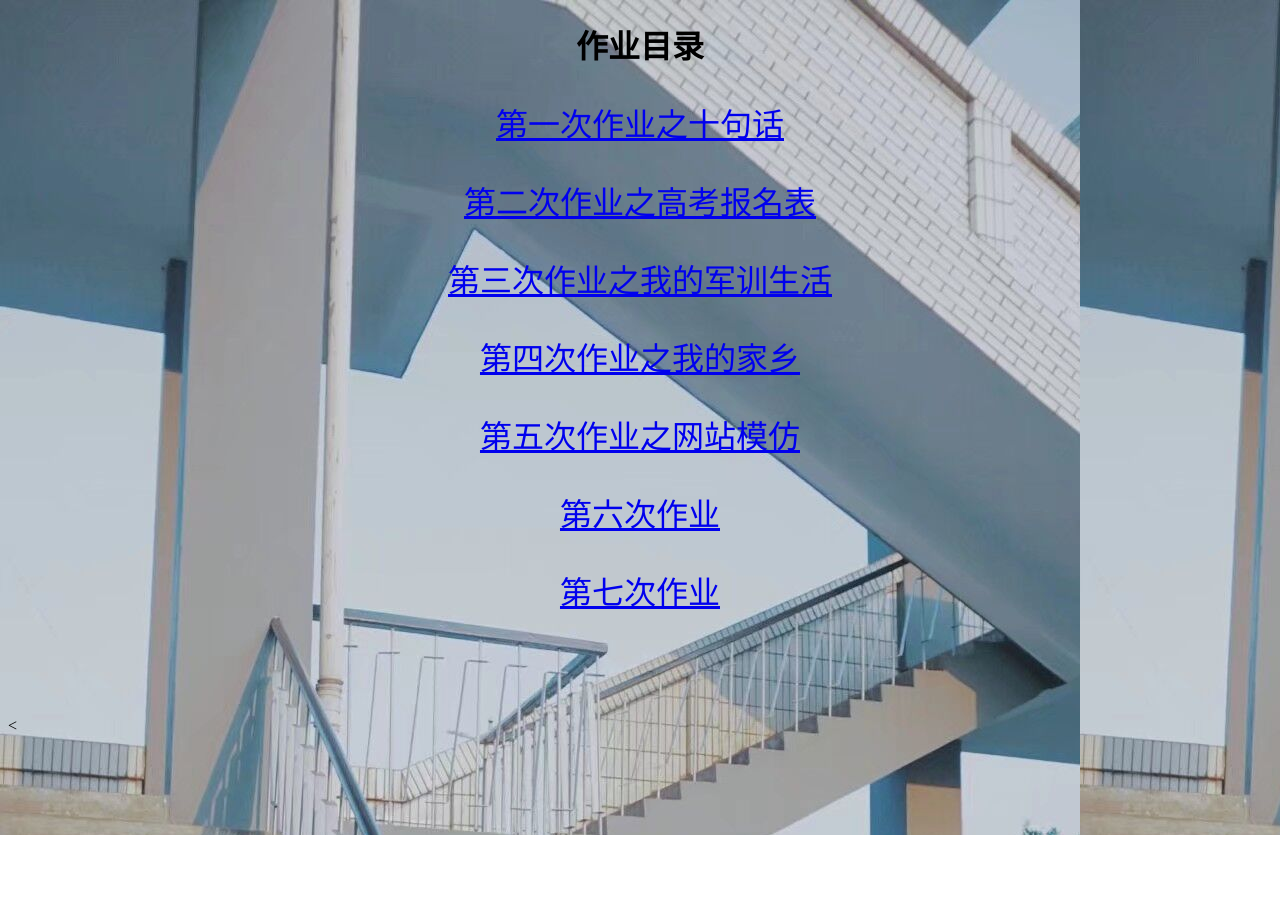
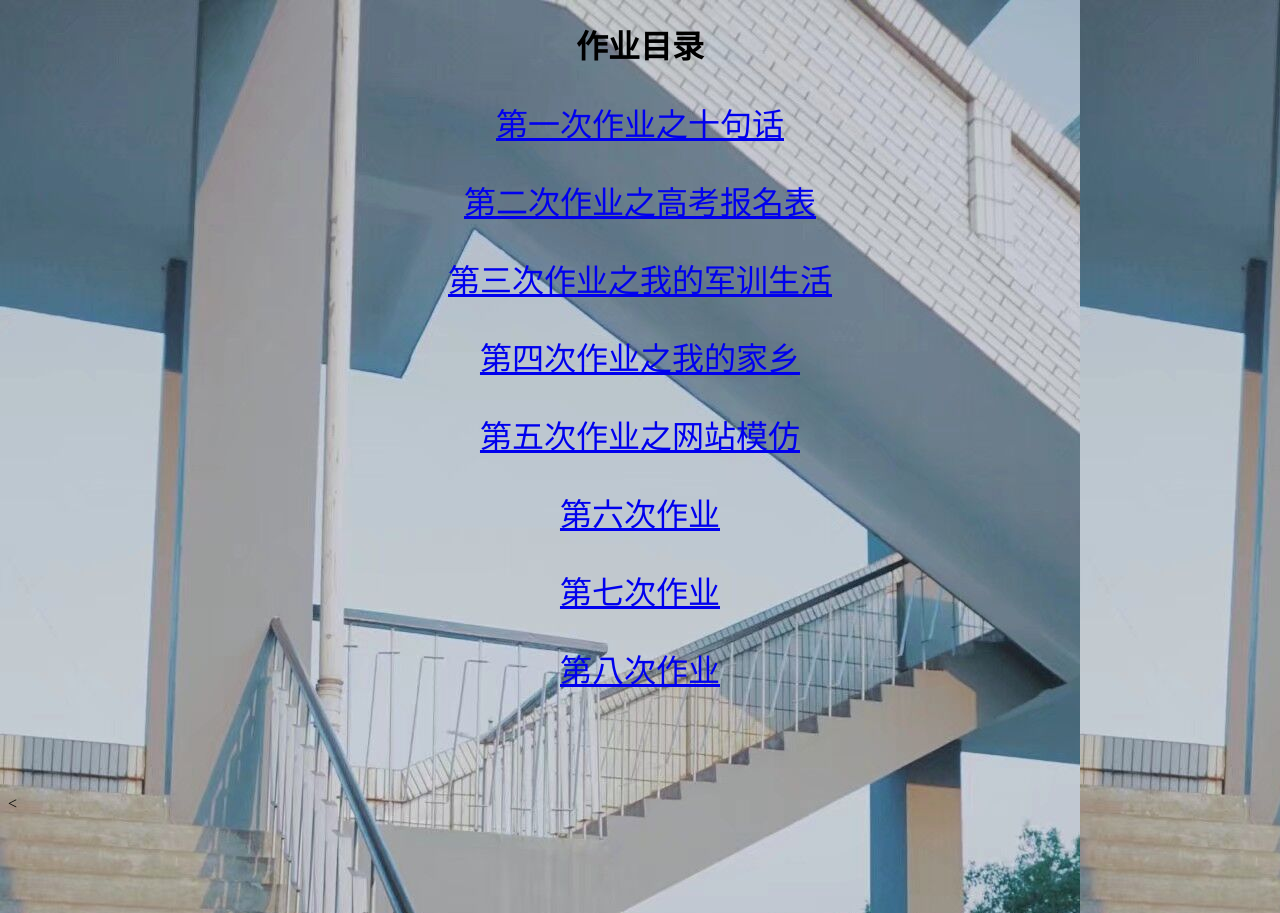
Before and after one commit to zyf431025200010036440/zyf431025200010036440.github.io, a plain HTML site: page index.html in a window 1280 px wide. Before the commit the page ends 835 px from the top, so only its background shows below. Drawn offline with Linux system fonts and the light colour scheme.

Commit message:
Update index.html

```diff
--- a/index.html
+++ b/index.html
@@ -14,6 +14,7 @@
 		<p  align="center"  style="font-size: xx-large;"><a href="https://zyf431025200010036440.github.io/daohang/">第五次作业之网站模仿</a></p>
 		<p  align="center"  style="font-size: xx-large;"><a href="https://zyf431025200010036440.github.io/homework6/">第六次作业</a></p>
                 <p  align="center"  style="font-size: xx-large;"><a href="https://zyf431025200010036440.github.io/homework7/">第七次作业</a></p>
+	        <p  align="center"  style="font-size: xx-large;"><a href="https://zyf431025200010036440.github.io/homework8/">第八次作业</a></p>
 								       <br/>
 
 								       <br/>
```
